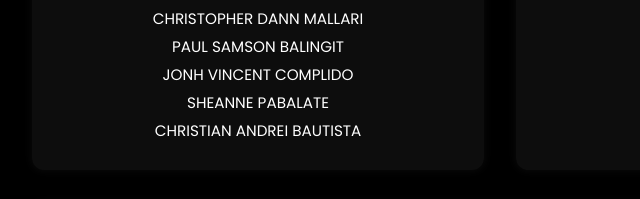
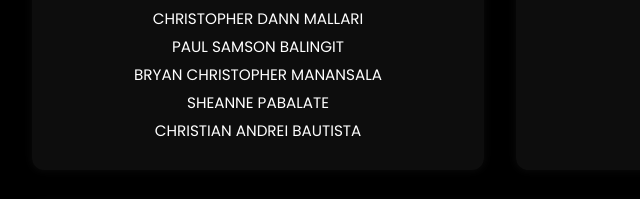
Before and after one commit to Charlie-Wilowie/Charliesan-Wilowie, a plain HTML site: page index.html in a window 1280 px wide. Shown: the part 2728-2927 px from the top of the page, 140-780 px from the left. Drawn offline with Linux system fonts and the light colour scheme; a script that the page names is missing.

Commit message:
LAST
PUSH

```diff
--- a/index.html
+++ b/index.html
@@ -197,7 +197,7 @@ Thank you for your love and support — don't forget to RSVP! 💌</a>
                         <p>DANIEL LUBI</p>
                         <p>CHRISTOPHER DANN MALLARI</p>
                         <p>PAUL SAMSON BALINGIT</p>
-                        <p>JONH VINCENT COMPLIDO</p>
+                        <p>BRYAN CHRISTOPHER MANANSALA</p>
                         <p>SHEANNE PABALATE</p>
                         <p>CHRISTIAN ANDREI BAUTISTA</p>
                     </span></div>
```
